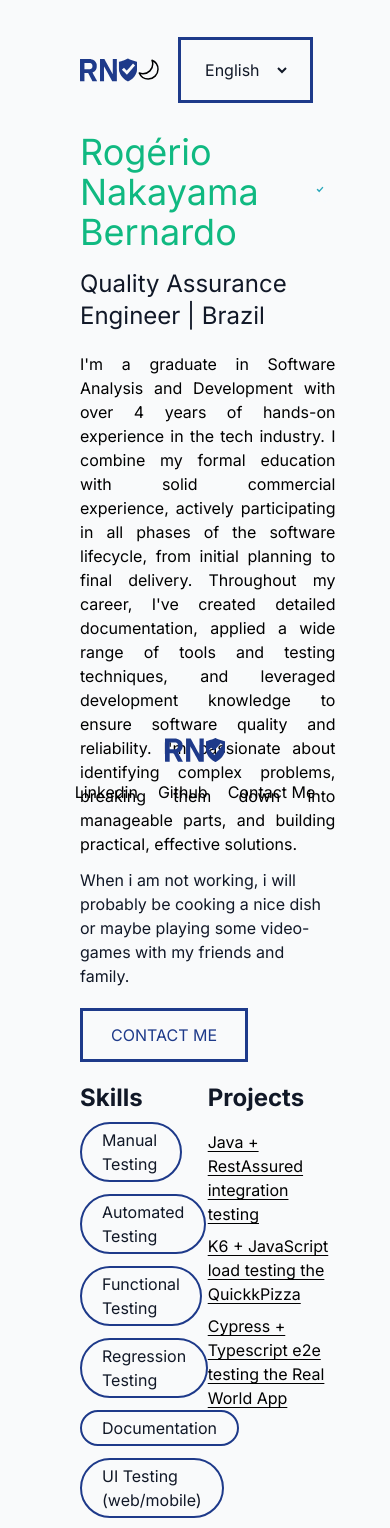
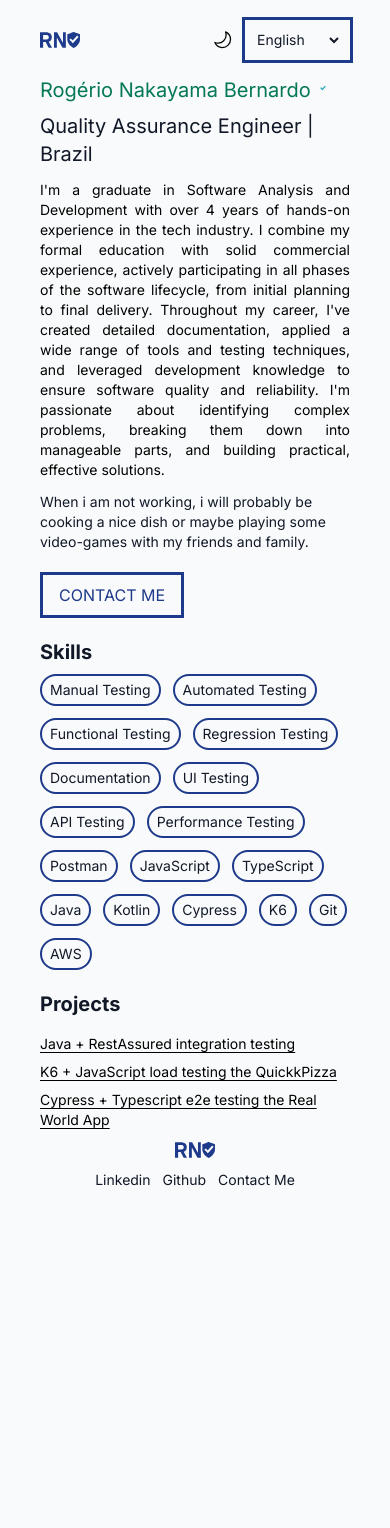
Before and after one commit to Rogerio-N/next-theme-portfolio, a Next.js app: page /en in a window 390 px wide. Shown: the top 1528 px of the page. After the commit the page ends 1210 px from the top, so only its background shows below. Built offline with nearby package versions, Linux system fonts and the light colour scheme.

Commit message:
Added responsiveness

```diff
--- a/next.config.ts
+++ b/next.config.ts
@@ -1,9 +1,27 @@
-import type { NextConfig } from "next";
-import createNextIntlPlugin from 'next-intl/plugin';
+import type { NextConfig } from 'next'
+import createNextIntlPlugin from 'next-intl/plugin'
+import { Header } from 'next/dist/lib/load-custom-routes'
 
 const nextConfig: NextConfig = {
-  /* config options here */
-};
+    /* config options here */
+    headers: async (): Promise<Header[]> => {
+        return [
+            {
+                source: '/',
+                headers: [
+                    {
+                        key: 'Strict-Transport-Security',
+                        value: 'max-age=63072000; includeSubDomains; preload',
+                    },
+                    {
+                        key: 'Referrer-Policy',
+                        value: 'origin-when-cross-origin',
+                    },
+                ],
+            },
+        ]
+    },
+}
 
-const withNextIntl = createNextIntlPlugin();
-export default withNextIntl(nextConfig);
+const withNextIntl = createNextIntlPlugin()
+export default withNextIntl(nextConfig)
--- a/src/app/[locale]/page.tsx
+++ b/src/app/[locale]/page.tsx
@@ -4,7 +4,7 @@ import Main from "@/components/main";
 
 export default function Home() {
   return (
-    <div className="flex flex-col items-start w-full px-20 py-10">
+    <div className="flex flex-col items-start w-full px-10 py-5 sm:px-20 sm:py-10 min-h-screen">
       <Header />
       <Main />
       <Footer />
--- a/src/app/globals.css
+++ b/src/app/globals.css
@@ -8,7 +8,7 @@
   --color-textbase: #111827;
   --color-ltext: #111827;
   --color-dtext: #F8FAFC;
-  --color-texthighlight: #10B981;
+  --color-texthighlight: #047857;
   --color-mainact: #1E3A8A;
   --color-secondaryact: #3B82F6;
   --color-hover: #2563EB;
@@ -19,7 +19,7 @@
     --color-textbase: #111827;
     --color-ltext: #111827;
     --color-dtext: #F8FAFC;
-    --color-texthighlight: #10B981;
+    --color-texthighlight: #047857;
     --color-mainact: #1E3A8A;
     --color-secondaryact: #3B82F6;
     --color-hover: #8aa4ec;
--- a/src/components/footer/index.tsx
+++ b/src/components/footer/index.tsx
@@ -18,12 +18,12 @@ export default function Footer() {
         return null
     }
 
-    return (<footer className="justify-items-center fixed bottom-0 left-0 right-0 mb-10">
+    return (<footer className="justify-items-center mt-auto mx-auto">
         <Logo />
-        <nav className="flex gap-5">
-            <Link href="https://www.linkedin.com/in/rog%C3%A9rio-nakayama-566a391a4/" target="_blank">Linkedin</Link>
-            <Link href="https://github.com/Rogerio-N" target="_blank">Github</Link>
-            <p className="hover:cursor-pointer">{translator("contact")}</p>
+        <nav className="flex gap-3 sm:gap-5">
+            <Link className="text-textbase text-sm sm:text-base" href="https://www.linkedin.com/in/rog%C3%A9rio-nakayama-566a391a4/" target="_blank">Linkedin</Link>
+            <Link className="text-textbase text-sm sm:text-base" href="https://github.com/Rogerio-N" target="_blank">Github</Link>
+            <p className="text-textbase text-sm sm:text-base hover:cursor-pointer">{translator("contact")}</p>
         </nav>
     </footer>)
 }
--- a/src/components/header/LanguagePicker.tsx
+++ b/src/components/header/LanguagePicker.tsx
@@ -30,13 +30,13 @@ export default function LanguagePicker() {
         )
     }
 
-    return (<div className="outline-solid outline-mainact outline-3 px-5 ml-5">
+    return (<div className="outline-solid outline-mainact outline-3 px-2 ml-3 sm:px-5 sm:ml-5">
         <select
             value={locale}
             aria-label={translator("language_label")}
             name="language"
             id="language-picker"
-            className="text-textbase bg-transparent align-middle w-full h-full outline-none"
+            className="text-sm sm:text-base text-textbase bg-transparent align-middle w-full h-full outline-none"
             onChange={(e) => handleLanguageChange(e.target.value)}
         >
             <option value="pt-BR" className="text-ltext">Português</option>
--- a/src/components/header/ThemeComponent.tsx
+++ b/src/components/header/ThemeComponent.tsx
@@ -24,7 +24,7 @@ export default function ThemeComponent() {
 
     return (
         <div className="hover:cursor-pointer" onClick={handleThemeChange}>
-            {isThemeLightActive ? <SunIcon className="w-8 h-full align-middle"/> : <MoonIcon className="w-6 h-full align-middle rotate-270"/>}
+            {isThemeLightActive ? <SunIcon className="w-6 sm:w-8 h-full align-middle"/> : <MoonIcon className="w-5 h-full align-middle rotate-270 sm:w-6"/>}
         </div>
     )
 }
--- a/src/components/main/index.tsx
+++ b/src/components/main/index.tsx
@@ -19,20 +19,20 @@ export default function Main() {
         return null
     }
 
-    return <main className="mt-8">
+    return <main className="mt-4 sm:mt-8">
         <section className="flex">
-            <h1 className="text-texthighlight text-4xl mr-2">Rogério Nakayama Bernardo</h1>
+            <h1 className="text-texthighlight text-xl sm:text-4xl sm:mr-2">Rogério Nakayama Bernardo</h1>
             <Badge />
         </section>
         <section>
             <article>
-                <h2 className="text-textbase text-2xl mt-4">{translator('role')}</h2>
-                <p className="test-textbase text-base mt-5 text-justify">{translator('workDescription')}</p>
-                <p className="text-textbase text-base mt-3">{translator('personalTime')}</p>
-                <button className="text-mainact border-mainact border-3 p-3 px-7 my-5 hover:bg-hover hover:cursor-pointer">{translator('contactButton')}</button>
+                <h2 className="text-textbase text-xl mt-2 sm:text-2xl sm:mt-4">{translator('role')}</h2>
+                <p className="test-textbase text-sm sm:text-base mt-3 text-justify sm:mt-5">{translator('workDescription')}</p>
+                <p className="text-textbase text-sm sm:text-base mt-3">{translator('personalTime')}</p>
+                <button className="text-mainact border-mainact border-3 py-2 px-4 sm:py-3 sm:px-7 my-5 hover:bg-hover hover:cursor-pointer active:bg-hover">{translator('contactButton')}</button>
             </article>
         </section>
-        <section className="flex justify-between">
+        <section className="flex justify-between flex-col lg:flex-row">
             <Skills />
             <Projects />
         </section>
--- a/src/components/main/projects.tsx
+++ b/src/components/main/projects.tsx
@@ -14,12 +14,12 @@ export default function Projects() {
         return null
     }
 
-    return <article className="w-1/2">
-        <h2 className="text-textbase text-2xl font-bold mb-2">{translator('projects')}</h2>
+    return <article className="mt-5 lg:mt-0 lg:w-1/2">
+        <h2 className="text-textbase text-xl sm:text-2xl font-bold mb-2">{translator('projects')}</h2>
         <nav className="static flex flex-col">
-            <Link className="underline underline-offset-3 mt-2" href="https://github.com/Rogerio-N/java-rest-assured-test" target="_blank">Java + RestAssured integration testing</Link>
-            <Link className="underline underline-offset-3 mt-2" href="https://github.com/Rogerio-N/k6-js-test" target="_blank">K6 + JavaScript load testing the QuickkPizza</Link>
-            <Link className="underline underline-offset-3 mt-2" href="https://github.com/Rogerio-N/cypress-ts-test" target="_blank">Cypress + Typescript e2e testing the Real World App</Link>
+            <Link className="text-sm sm:text-base underline underline-offset-3 mt-2" href="https://github.com/Rogerio-N/java-rest-assured-test" target="_blank">Java + RestAssured integration testing</Link>
+            <Link className="text-sm sm:text-base underline underline-offset-3 mt-2" href="https://github.com/Rogerio-N/k6-js-test" target="_blank">K6 + JavaScript load testing the QuickkPizza</Link>
+            <Link className="text-sm sm:text-base underline underline-offset-3 mt-2" href="https://github.com/Rogerio-N/cypress-ts-test" target="_blank">Cypress + Typescript e2e testing the Real World App</Link>
         </nav>
     </article>
 }
--- a/src/components/main/skills.tsx
+++ b/src/components/main/skills.tsx
@@ -10,7 +10,7 @@ export default function Skills() {
         'Functional Testing',
         'Regression Testing',
         'Documentation',
-        'UI Testing (web/mobile)',
+        'UI Testing',
         'API Testing',
         'Performance Testing',
         'Postman',
@@ -35,11 +35,11 @@ export default function Skills() {
         return null
     }
 
-    return <article className="w-2/5">
-        <h2 className="text-textbase text-2xl font-bold mb-2">{translator('skills')}</h2>
+    return <article className="lg:w-2/5">
+        <h2 className="text-textbase text-xl sm:text-2xl font-bold mb-2">{translator('skills')}</h2>
         <div className="flex flex-wrap gap-3">
             {skills.map((skill, index) =>
-                <p id={index.toString()} key={index} className="text-textbase border-2 border-mainact w-fit max-w-xs px-5 py-1 rounded-4xl">{skill}</p>
+                <p id={index.toString()} key={index} className="text-textbase text-sm sm:text-base sm:text-base border-2 border-mainact w-fit max-w-xs px-2 py-1 sm:px-5 sm:py-2 rounded-3xl sm:rounded-4xl">{skill}</p>
             )}
         </div>
     </article>
--- a/src/icons/badge.tsx
+++ b/src/icons/badge.tsx
@@ -24,7 +24,8 @@ export default function Badge() {
     return <Image
         src={path}
         alt={translator('Badge.description')}
-        width={30}
-        height={30}
+        width={1}
+        height={1}
+        className="w-6 sm:w-8"
     />
 }
--- a/src/icons/logo.tsx
+++ b/src/icons/logo.tsx
@@ -1,5 +1,5 @@
 export default function Logo() {
-    return <svg xmlns="http://www.w3.org/2000/svg" version="1.0" preserveAspectRatio="xMidYMid meet" viewBox="124.19 338.24 791.81 316.76" className="w-15 h-15 fill-mainact">
+    return <svg xmlns="http://www.w3.org/2000/svg" version="1.0" preserveAspectRatio="xMidYMid meet" viewBox="124.19 338.24 791.81 316.76" className="w-10 h-10 sm:w-15 sm:h-15 fill-mainact">
         <g transform="translate(0.000000,1024.000000) scale(0.100000,-0.100000)" stroke="none">
             <path d="M7835 6833 c-109 -57 -332 -147 -552 -223 -124 -43 -505 -160 -585 -180 l-48 -12 0 -562 c0 -609 5 -677 55 -841 126 -415 387 -781 748 -1050 154 -115 421 -275 460 -275 35 0 115 43 287 155 457 297 770 690 900 1127 58 193 60 228 60 865 l0 582 -42 12 c-406 107 -941 294 -1158 404 -60 31 -63 30 -125 -2z m987 -1002 c-38 -42 -241 -272 -452 -511 -211 -239 -436 -493 -499 -565 -63 -71 -118 -131 -121 -133 -4 -1 -26 19 -50 45 -24 26 -75 82 -114 123 -39 41 -152 161 -251 265 -98 105 -199 211 -223 236 l-44 46 141 120 141 120 187 -189 c103 -103 190 -188 194 -188 4 0 42 39 85 88 42 48 237 266 432 484 l354 397 144 -131 144 -130 -68 -77z"/>
             <path d="M1247 6784 c-7 -8 -7 -2816 1 -2981 l4 -83 304 0 304 0 0 570 0 570 258 0 259 0 71 -137 c39 -76 137 -267 219 -424 81 -157 182 -351 223 -432 l75 -147 328 0 c181 0 327 4 325 8 -1 4 -148 274 -325 599 -178 326 -323 594 -323 597 0 3 6 6 14 6 8 0 59 22 113 49 225 113 370 293 439 546 26 94 28 112 28 305 0 190 -2 212 -26 302 -92 338 -359 562 -763 639 -70 13 -1515 25 -1528 13z m1488 -563 c83 -34 173 -124 205 -206 44 -116 38 -315 -13 -425 -32 -68 -121 -152 -192 -181 -59 -24 -64 -24 -467 -27 l-408 -3 0 434 c0 238 2 436 4 438 2 2 186 2 408 -1 397 -5 404 -5 463 -29z"/>
```
Also changed, not shown: 1 other file (tests, documents, lock files or other folders).
